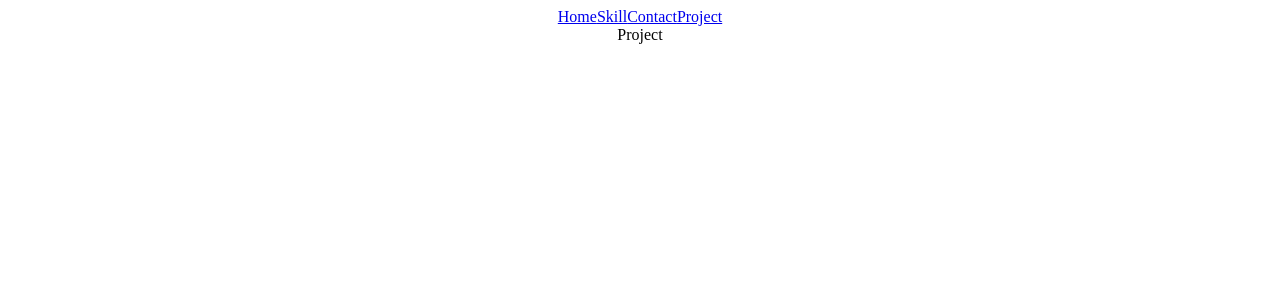
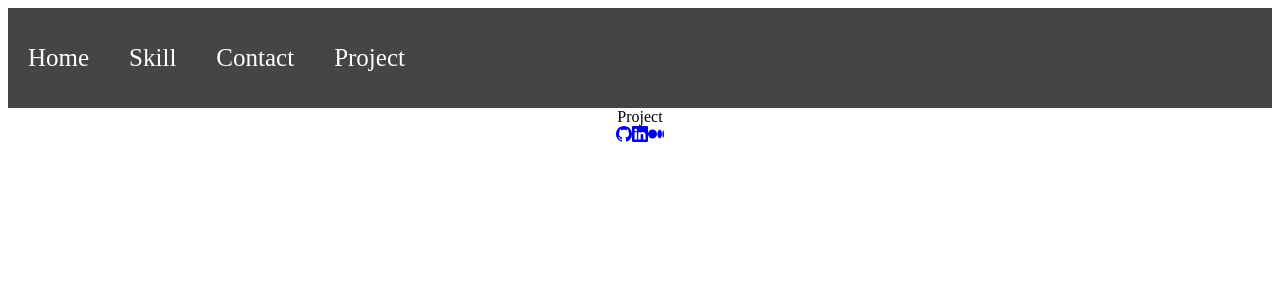
Before and after one commit to akash2040/Portfolio-React-, a React (Create React App) app in the folder portfolio-react/: page /project in a window 1280 px wide. Shown: the top 300 px of the page. Built offline with nearby package versions, Linux system fonts and the light colour scheme.

Commit message:
create footer

```diff
--- a/portfolio-react/package.json
+++ b/portfolio-react/package.json
@@ -9,6 +9,7 @@
     "bootstrap": "^5.2.3",
     "react": "^18.2.0",
     "react-bootstrap": "^2.6.0",
+    "react-bootstrap-icons": "^1.10.2",
     "react-dom": "^18.2.0",
     "react-router-dom": "^6.4.4",
     "react-scripts": "5.0.1",
--- a/portfolio-react/src/App.js
+++ b/portfolio-react/src/App.js
@@ -5,6 +5,8 @@ import Skill from "./componets/Skill";
 import Contact from "./componets/Contact";
 import Project from "./componets/Project";
 import Navbar from "./componets/Navbar";
+import Footer from "./componets/Footer";
+
 function App() {
   return (
     <div className="App">
@@ -16,6 +18,7 @@ function App() {
           <Route path="/contact" element={<Contact />} />
           <Route path="/project" element={<Project />} />
         </Routes>
+        <Footer />
       </Router>
     </div>
   );
--- /dev/null
+++ b/portfolio-react/src/componets/Footer.js
@@ -0,0 +1,26 @@
+import React from "react";
+import "../styles/Footer.css";
+import { Github } from "react-bootstrap-icons";
+import { Linkedin } from "react-bootstrap-icons";
+import { Medium } from "react-bootstrap-icons";
+function Footer() {
+  return (
+    <div className="footer">
+      <div id="icon1 ">
+        <a href="https://github.com/akash2040">
+          <Github />
+        </a>
+
+        <a href="https://www.linkedin.com/in/akash-chanara-087b531ab">
+          <Linkedin />
+        </a>
+
+        <a href="https://medium.com/@akashchanara">
+          <Medium />
+        </a>
+      </div>
+    </div>
+  );
+}
+
+export default Footer;
--- a/portfolio-react/src/componets/Navbar.js
+++ b/portfolio-react/src/componets/Navbar.js
@@ -1,5 +1,6 @@
 import React from "react";
 import { Link } from "react-router-dom";
+import "../styles/Navbar.css";
 function Navbar() {
   return (
     <div className="navbar">
--- /dev/null
+++ b/portfolio-react/src/styles/Navbar.css
@@ -0,0 +1,29 @@
+.navbar {
+  width: 100%;
+  height: 100px;
+  background: #454545;
+}
+
+.links {
+  width: 100%;
+  height: 100%;
+  display: flex;
+  align-items: center;
+  justify-content: left;
+  color: white;
+}
+
+.navbar a {
+  color: white;
+  text-decoration: none;
+  margin: 20px;
+  font-size: 25px;
+}
+.navbar :hover {
+  color: lightcoral;
+}
+@media only screen and (min-width: 600px) {
+  .navbar {
+    display: flex;
+  }
+}
```
Also changed, not shown: portfolio-react/src/styles/Footer.css (added), 1 other file (tests, documents, lock files or other folders).
